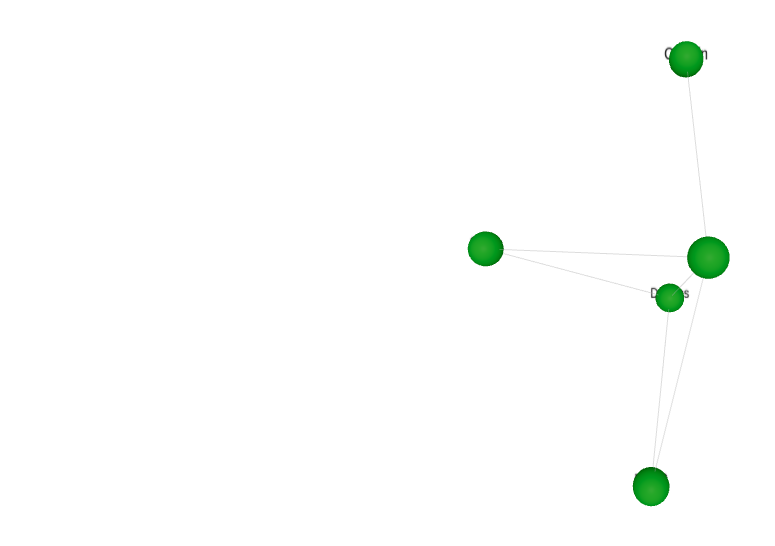
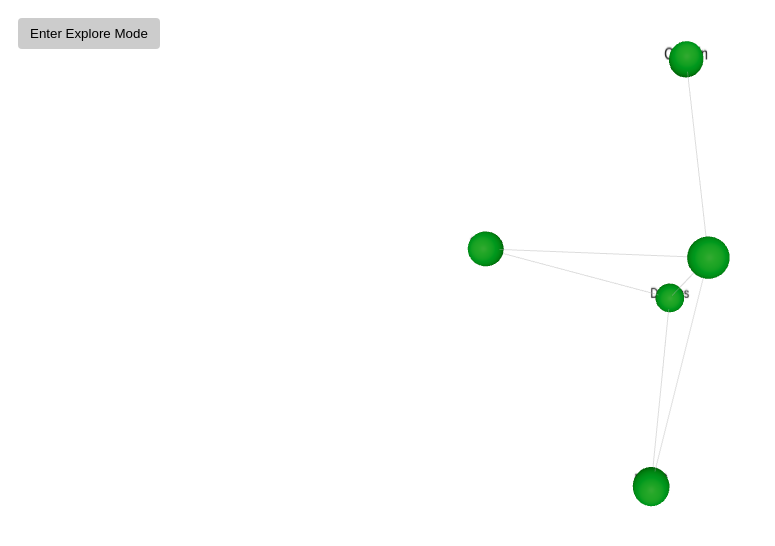
Before and after one commit to cotoaga/Cotoaga.Net, a Next.js app in the folder gnosis-graph-3d/: page / in a window 1280 px wide. Shown: the top 546 px of the page, without its empty margins (0-775 px from the left). Built offline with nearby package versions, Linux system fonts and the light colour scheme.

Commit message:
Explore Mode
still working on select event handle

```diff
--- a/gnosis-graph-3d/src/components/Graph3D.tsx
+++ b/gnosis-graph-3d/src/components/Graph3D.tsx
@@ -1,15 +1,15 @@
 'use client';
 
-import React, { useRef } from 'react';
+import React, { useRef, useState } from 'react';
 import { Canvas, useFrame } from '@react-three/fiber';
 import { OrbitControls } from '@react-three/drei';
 import * as THREE from 'three';
 
 // Physics constants - adjusted for gentler movement
-const REPULSION = 10;         // Reduced from 15
-const ATTRACTION = 0.03;      // Reduced from 0.05
-const DAMPING = 0.85;         // Increased from 0.7 for more stability
-const CENTER_GRAVITY = 0.008;   // Reduced from 0.01
+const REPULSION = 10;        // Reduced from 15
+const ATTRACTION = 0.03;     // Reduced from 0.05
+const DAMPING = 0.85;        // Increased from 0.7 for more stability
+const CENTER_GRAVITY = 0.008;  // Reduced from 0.01
 const INITIAL_SPREAD = 8;
 
 interface Node {
@@ -51,6 +51,7 @@ const edges: Edge[] = [
   { from: 'less', to: 'devops' }
 ];
 
+/* --- Edge Component --- */
 function EdgeComponent({ startNode, endNode }: { startNode: Node; endNode: Node }) {
   const ref = useRef<THREE.Line>(null);
 
@@ -73,10 +74,17 @@ function EdgeComponent({ startNode, endNode }: { startNode: Node; endNode: Node
   );
 }
 
-function NodeMesh({ node, onSelect }: { node: Node; onSelect: (node: Node) => void }) {
+/* --- Node Mesh Component --- */
+interface NodeMeshProps {
+  node: Node;
+  selected: boolean;
+  onSelect: (node: Node) => void;
+}
+
+function NodeMesh({ node, selected, onSelect }: NodeMeshProps) {
   const groupRef = useRef<THREE.Group>(null);
 
-  // Update the mesh's position directly each frame
+  // Update the node's position each frame
   useFrame(() => {
     if (groupRef.current) {
       groupRef.current.position.copy(node.position);
@@ -84,20 +92,16 @@ function NodeMesh({ node, onSelect }: { node: Node; onSelect: (node: Node) => vo
   });
 
   const handleClick = (e: any) => {
-    // Stop propagation so OrbitControls doesn't intercept this event
-    e.stopPropagation();
-    console.log('Selected node:', node.label);
+    e.stopPropagation(); // Prevent OrbitControls (if active) from intercepting
+    console.log('Clicked node:', node.label);
     onSelect(node);
   };
 
   return (
     <group ref={groupRef}>
-      <mesh
-        onClick={handleClick}
-        onPointerDown={handleClick}
-      >
+      <mesh onClick={handleClick} scale={selected ? [1.5, 1.5, 1.5] : [1, 1, 1]}>
         <sphereGeometry args={[0.5, 32, 32]} />
-        <meshPhongMaterial color={node.color} shininess={60} />
+        <meshPhongMaterial color={selected ? 'blue' : node.color} shininess={60} />
       </mesh>
       <sprite scale={[3, 1, 1]}>
         <spriteMaterial>
@@ -123,11 +127,21 @@ function NodeMesh({ node, onSelect }: { node: Node; onSelect: (node: Node) => vo
   );
 }
 
-function Graph() {
-  // Use a ref for nodes to avoid constant React re-renders.
+/* --- Graph Component --- */
+interface GraphProps {
+  frozen: boolean;
+  selectedNodeId: string | null;
+  onSelect: (node: Node) => void;
+}
+
+function Graph({ frozen, selectedNodeId, onSelect }: GraphProps) {
+  // Use a ref to store nodes to avoid re-renders every frame.
   const nodesRef = useRef<Node[]>(initialNodes);
 
   useFrame(() => {
+    // If frozen (Explore mode), skip simulation updates.
+    if (frozen) return;
+
     const nodes = nodesRef.current;
     nodes.forEach((node) => {
       const newPosition = node.position.clone();
@@ -157,7 +171,7 @@ function Graph() {
         }
       });
 
-      // Gentle center gravity and damping
+      // Apply gentle center gravity and damping
       newVelocity.sub(newPosition.clone().multiplyScalar(CENTER_GRAVITY));
       newVelocity.multiplyScalar(DAMPING);
 
@@ -181,19 +195,44 @@ function Graph() {
         <NodeMesh
           key={node.id}
           node={node}
-          onSelect={(selectedNode) => {
-            // This should log when you click a sphere
-            console.log('Selected node:', selectedNode.label);
-          }}
+          selected={node.id === selectedNodeId}
+          onSelect={onSelect}
         />
       ))}
     </group>
   );
 }
 
+/* --- Graph3D Component --- */
 export default function Graph3D() {
+  const [exploreMode, setExploreMode] = useState(false);
+  const [selectedNodeId, setSelectedNodeId] = useState<string | null>(null);
+
+  const handleSelect = (node: Node) => {
+    // Only allow selection if in Explore mode.
+    if (exploreMode) {
+      setSelectedNodeId(node.id);
+    }
+  };
+
   return (
-    <div style={{ width: '100%', height: '500px', background: '#ffffff' }}>
+    <div style={{ position: 'relative', width: '100%', height: '500px', background: '#ffffff' }}>
+      <button
+        onClick={() => setExploreMode(!exploreMode)}
+        style={{
+          position: 'absolute',
+          zIndex: 1,
+          top: '10px',
+          left: '10px',
+          padding: '8px 12px',
+          background: exploreMode ? '#4aff4a' : '#ccc',
+          border: 'none',
+          borderRadius: '4px',
+          cursor: 'pointer'
+        }}
+      >
+        {exploreMode ? 'Exit Explore Mode' : 'Enter Explore Mode'}
+      </button>
       <Canvas
         camera={{ position: [10, 10, 10], fov: 45 }}
         style={{ touchAction: 'none' }}
@@ -203,12 +242,13 @@ export default function Graph3D() {
       >
         <ambientLight intensity={0.4} />
         <directionalLight position={[5, 5, 5]} intensity={0.6} />
-        <Graph />
+        <Graph frozen={exploreMode} selectedNodeId={selectedNodeId} onSelect={handleSelect} />
         <OrbitControls
           makeDefault
-          enableRotate={true}
-          enableZoom={true}
-          enablePan={true}
+          enabled={!exploreMode} // Disable controls in Explore mode
+          enableRotate={!exploreMode}
+          enableZoom={!exploreMode}
+          enablePan={!exploreMode}
           rotateSpeed={1}
           zoomSpeed={1.2}
           panSpeed={0.8}
```
